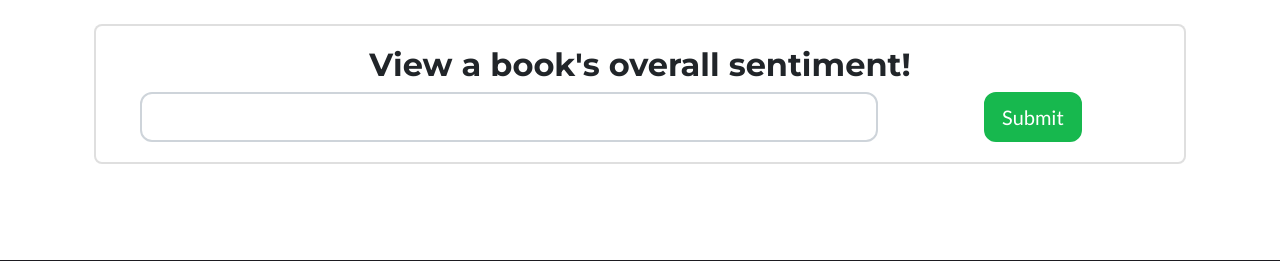
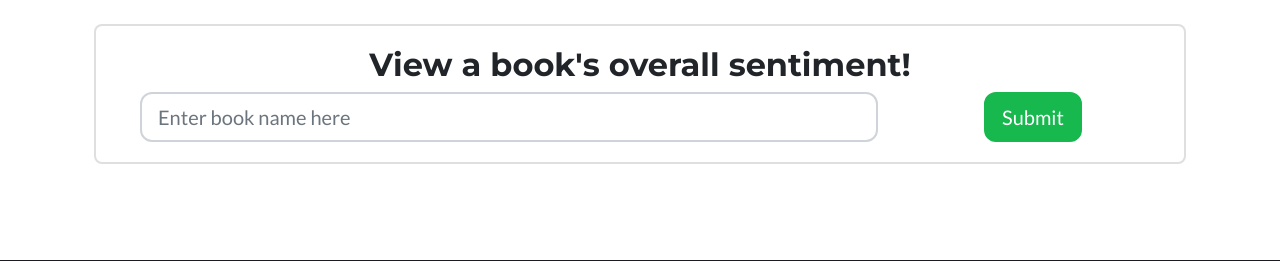
Before and after one commit to wizardofcmd/Find-A-Review, a Flask app: page / in a window 1280 px wide. Shown: the part 972-1233 px from the top of the page. Run offline with Flask 2, Linux system fonts and the light colour scheme; some libraries are stand-ins or nearby versions.

Commit message:
Placeholder text added
Final commit!

```diff
--- a/templates/index.html
+++ b/templates/index.html
@@ -77,7 +77,7 @@ https://github.com/startbootstrap/startbootstrap-freelancer
                         </div>
                         <div class="row">
                             <div class="col-md-9">
-                                <input class="form-control form-control-lg" type="text" id="reviewInput" aria-label=".form-control-lg example">
+                                <input class="form-control form-control-lg" type="text" id="reviewInput" placeholder="Enter book name here" aria-label=".form-control-lg example">
                             </div>
                             <div class="col-md-3 text-center">
                                 <button type="button" id="btn-search" class="btn btn-primary btn-lg">Submit</button>
```
